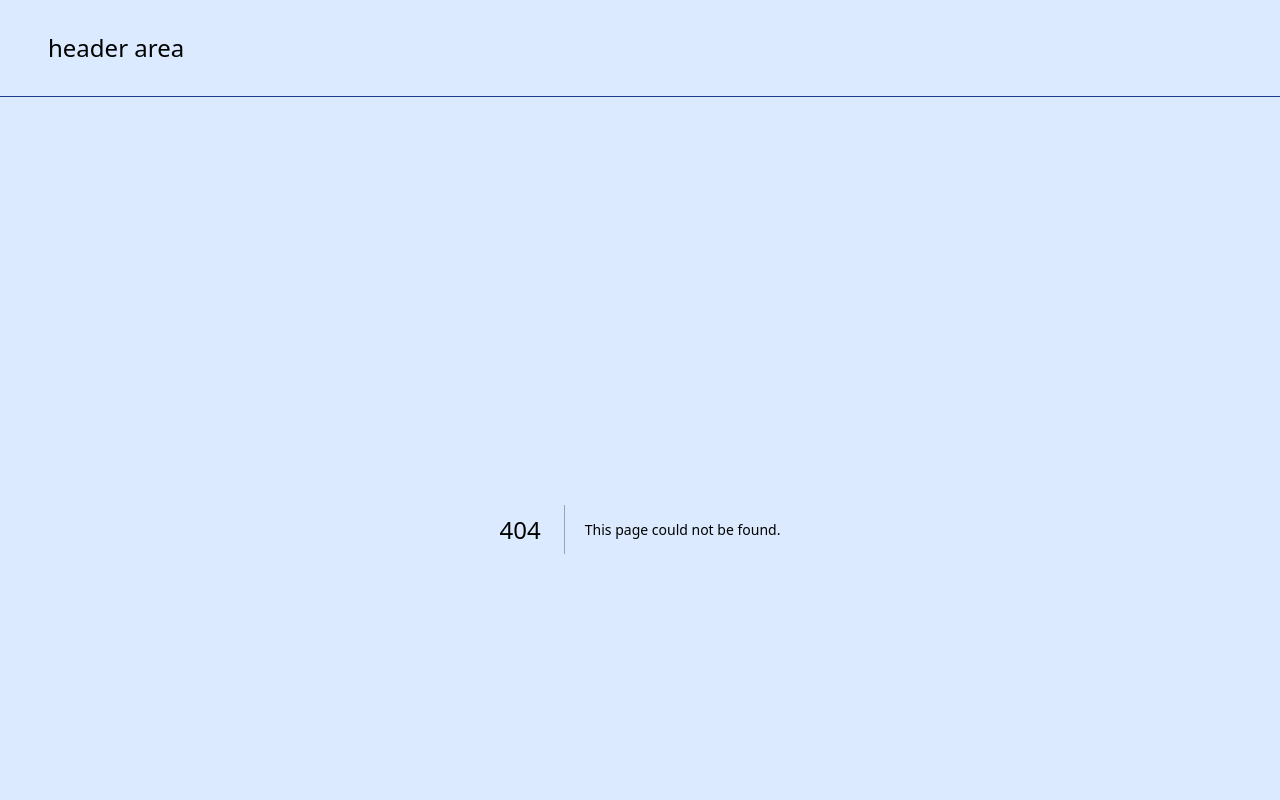
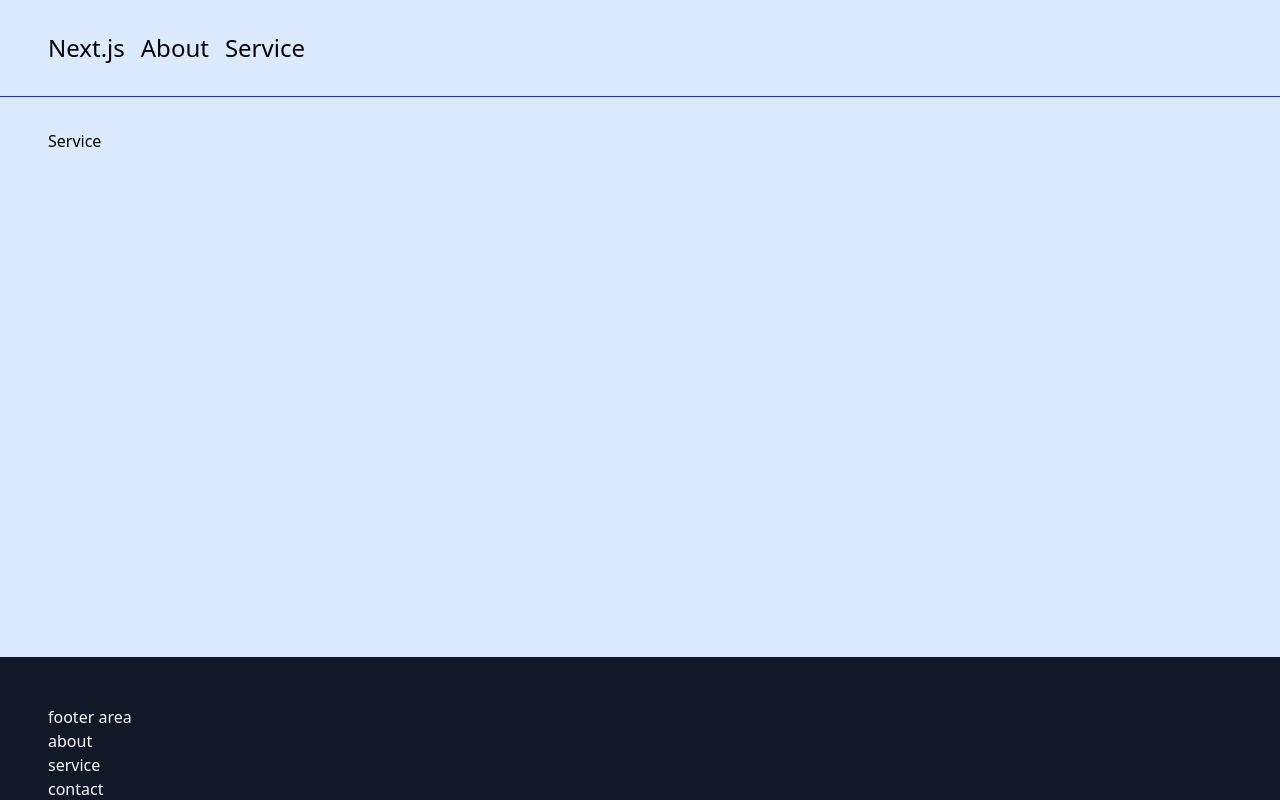
Before and after one commit to yyamazaki1732/try-next, a Next.js app: page /service in a window 1280 px wide. Before the commit this address had no page. Shown: the top 800 px of the page. Built offline with nearby package versions, Linux system fonts and the light colour scheme.

Commit message:
add: service page & links to header:

```diff
--- a/src/components/common/header.tsx
+++ b/src/components/common/header.tsx
@@ -1,7 +1,13 @@
+import Link from "next/link";
+
 export default function Footer() {
   return (
     <header className="py-8 px-12 text-2xl border-b border-blue-900">
-      header area
+      <nav className="flex gap-x-4">
+        <Link href="/">Next.js</Link>
+        <Link href="/about">About</Link>
+        <Link href="/service">Service</Link>
+      </nav>
     </header>
   );
 }
--- a/src/components/layout.tsx
+++ b/src/components/layout.tsx
@@ -6,9 +6,7 @@ export default function Layout({ children }) {
   return (
     <>
       <Navbar />
-      <main className="py-8 px-12 min-h-[70vh]">
-        {children} <Link href="/">To Top</Link>
-      </main>
+      <main className="py-8 px-12 min-h-[70vh]">{children}</main>
       <Footer />
     </>
   );
--- /dev/null
+++ b/src/pages/service/index.tsx
@@ -0,0 +1,3 @@
+export default function Service() {
+  return <h1>Service</h1>;
+}
```
